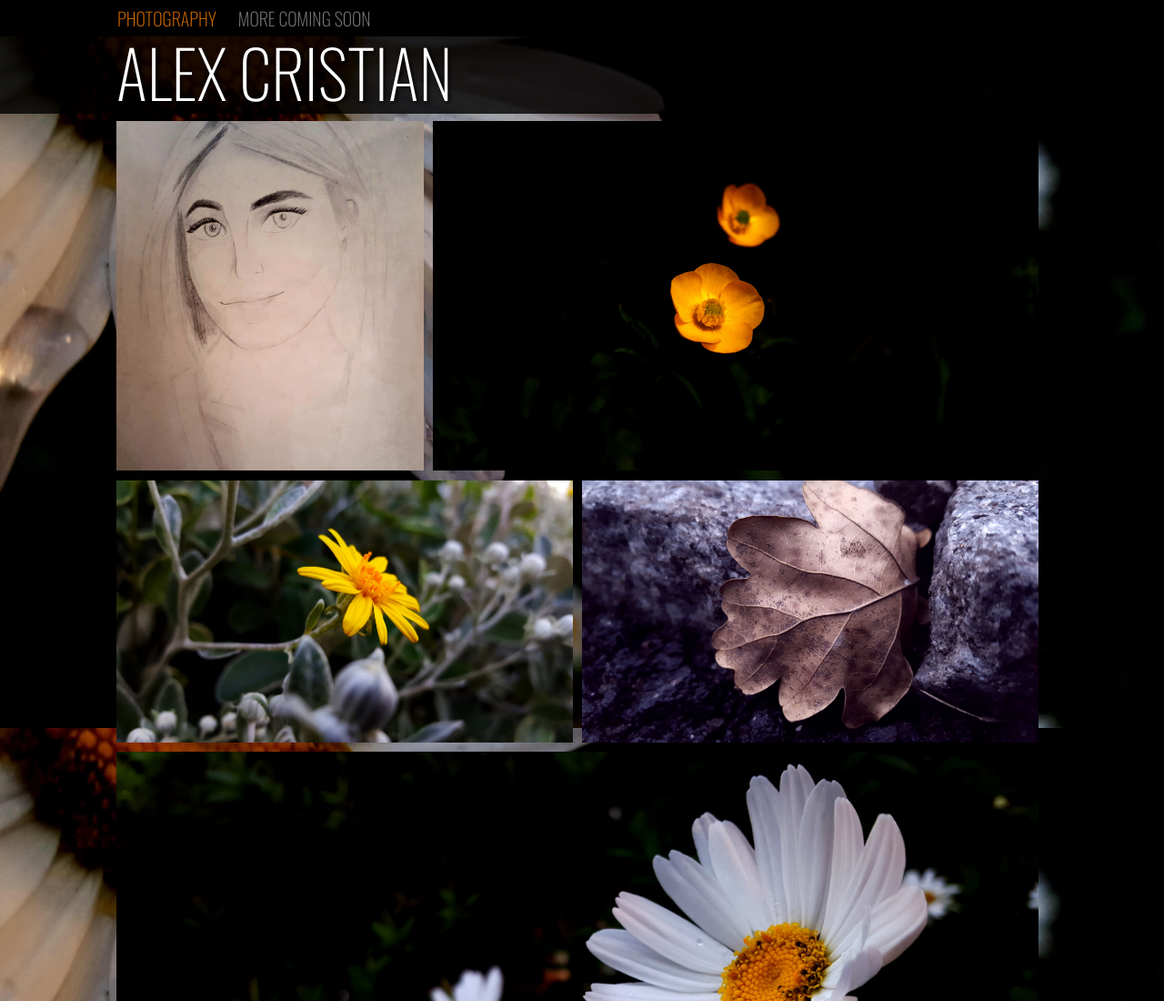
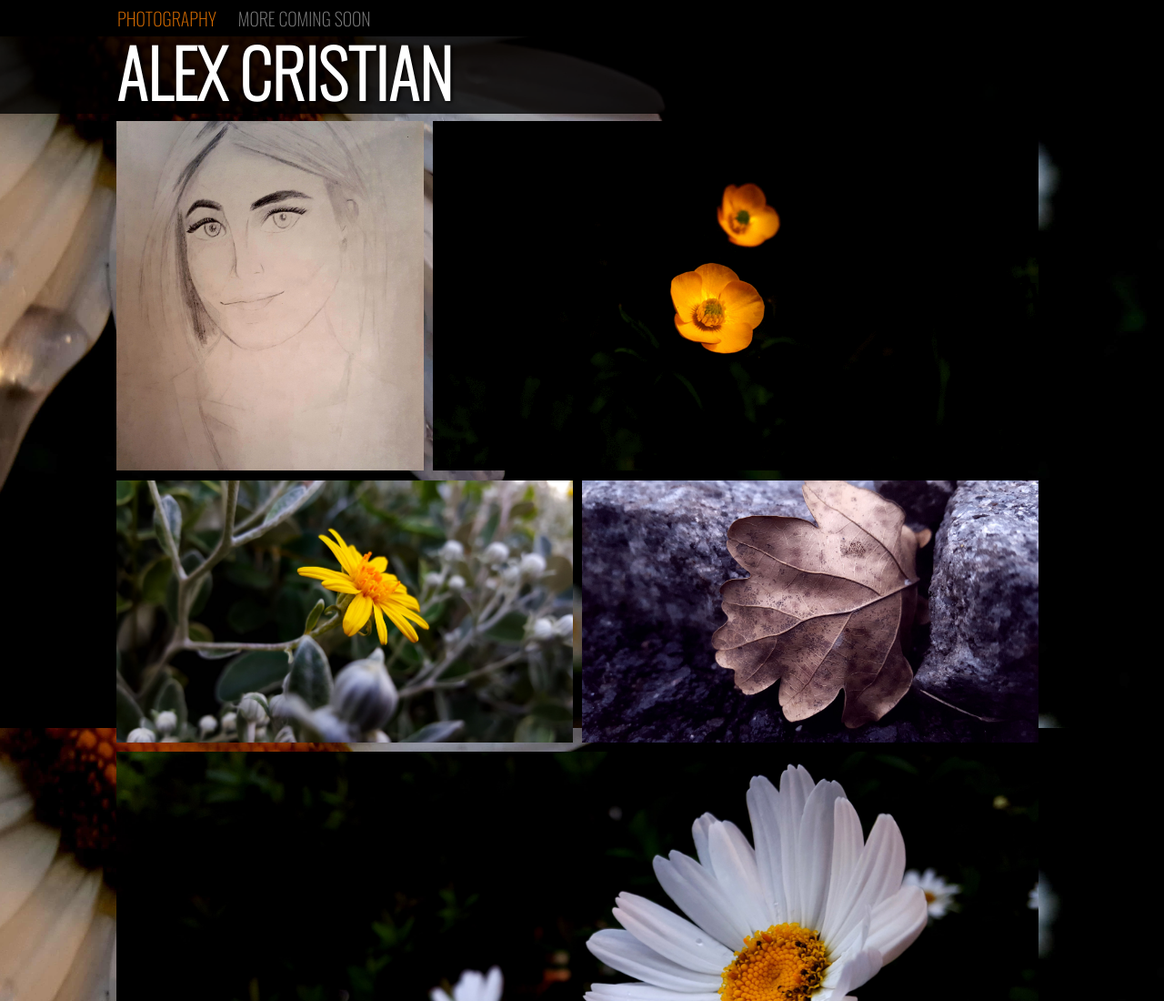
Before and after one commit to alexcristian1/website, a plain HTML site: page index.html in a window 1280 px wide. Shown: the top 1100 px of the page at 91% size. Drawn offline with nearby package versions, Linux system fonts and the light colour scheme.

Commit message:
Update index.html

```diff
--- a/index.html
+++ b/index.html
@@ -19,7 +19,7 @@
 
 <div id="wrapper">
 <div id="header">
-  <div id="logo"><a href="">Alex Cristian</a></div></div>
+  <div id="logo"><a href=""><b>Alex Cristian</b></a></div></div>
 <!--navigation-->
 <div id="nav">
 
```
